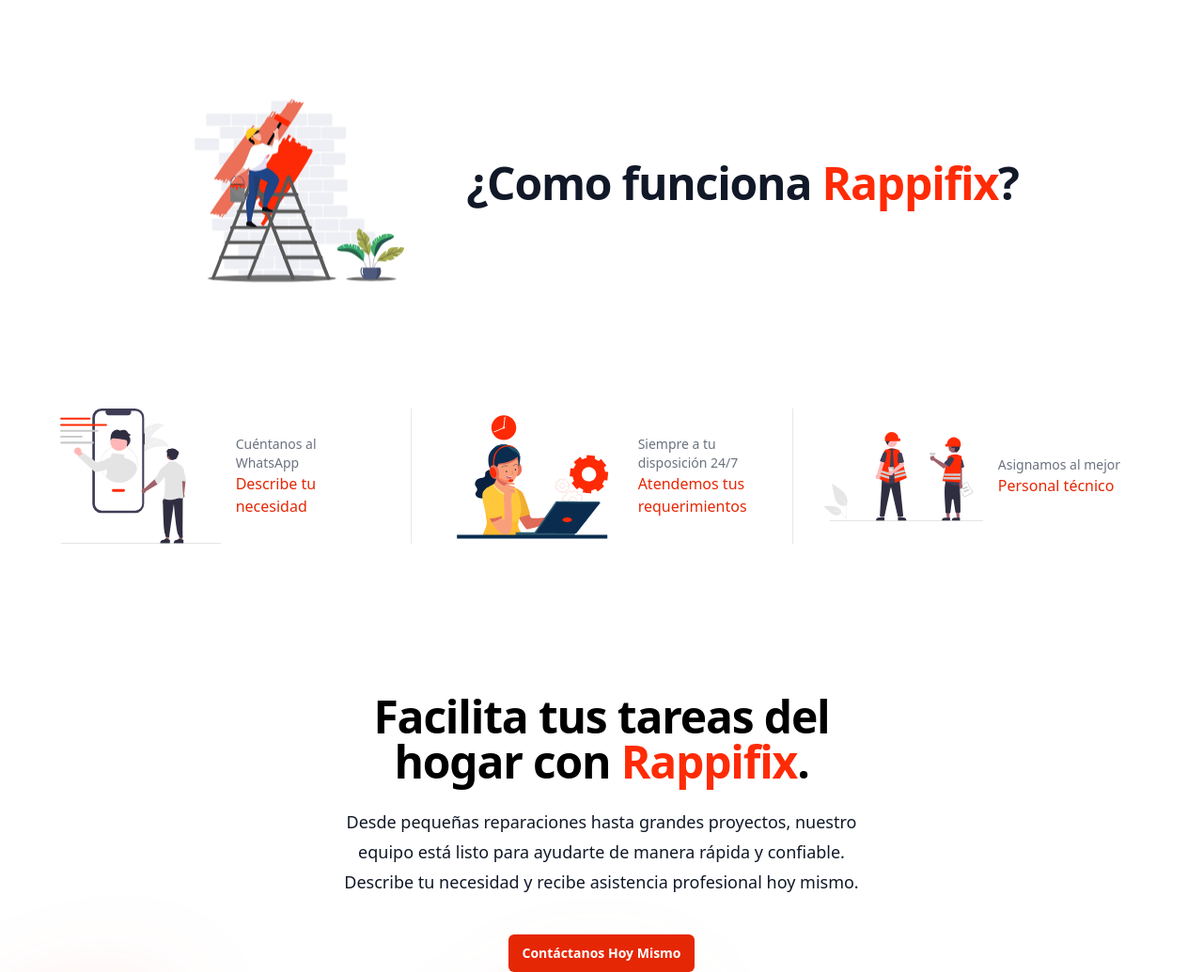
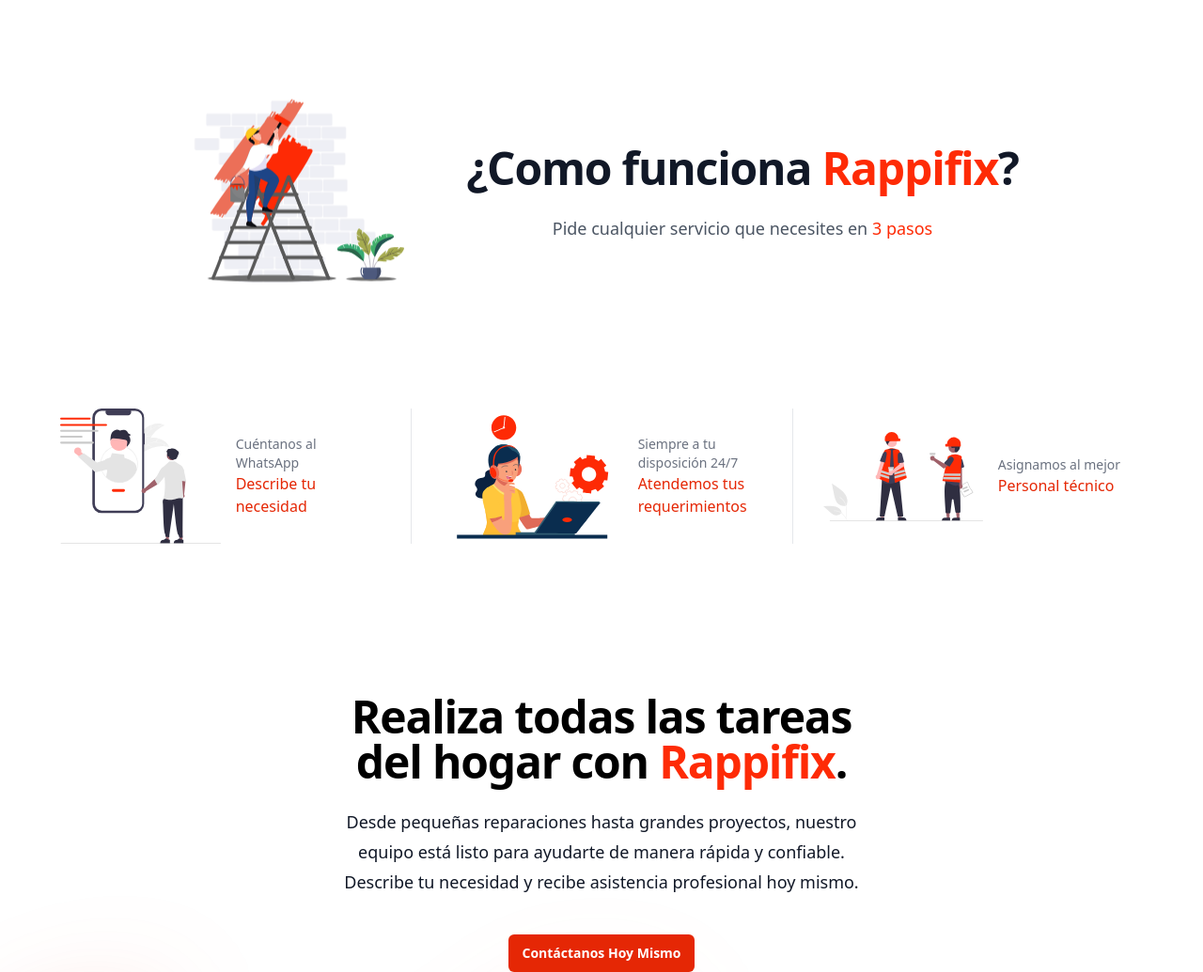
Before and after one commit to Mindcodeservices/rappifix, an Astro site: page / in a window 1280 px wide. Shown: the part 1993-3028 px from the top of the page at 94% size. Built offline with nearby package versions, Linux system fonts and the light colour scheme; Astro itself is replaced by a stand-in of ours; animation ran at ten frames a second.

Commit message:
add new change for MR Carlos 2.0

```diff
--- a/src/components/About.astro
+++ b/src/components/About.astro
@@ -4,7 +4,7 @@
       <h2
         class="text-balance text-4xl font-semibold tracking-tight text-black sm:text-5xl"
       >
-        Facilita tus tareas del hogar con <span class="text-primary">
+        Realiza todas las tareas del hogar con <span class="text-primary">
           Rappifix</span
         >.
       </h2>
--- a/src/pages/index.astro
+++ b/src/pages/index.astro
@@ -158,7 +158,7 @@
             >
               ¿Como funciona <span class="text-primary">Rappifix</span>?
             </p>
-            <p class="mt-6 text-lg/8 text-gray-600 text-balance"></p>
+            <p class="mt-6 text-lg/8 text-gray-600 text-balance">Pide cualquier servicio que necesites en <span class="text-primary">3 pasos</span></p>
           </div>
         </div>
         <HowItWorks />
```
